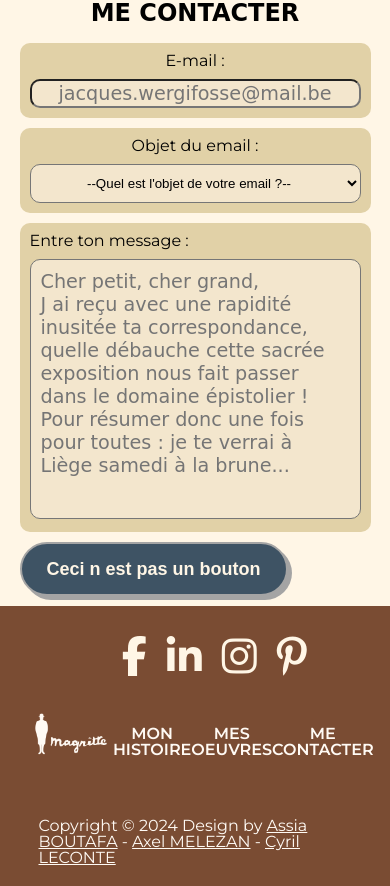
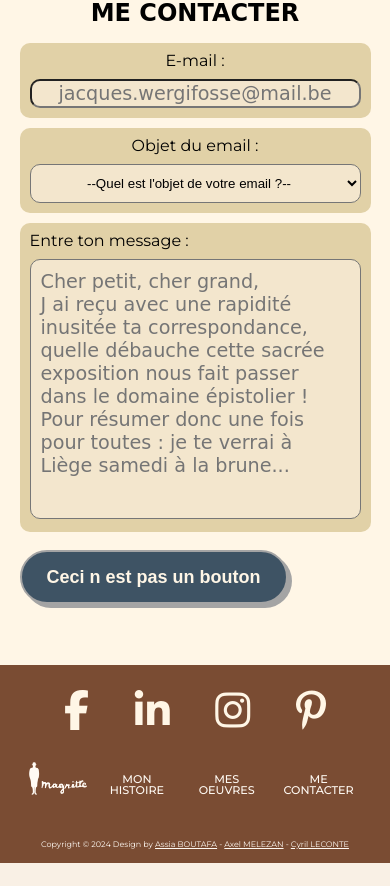
Before and after one commit to AxelMlz/wild-code-school-Projet1, a PHP site: page / in a window 390 px wide. Shown: the part 3810-4696 px from the top of the page. After the commit the page ends 4673 px from the top, so only its background shows below. Run offline with PHP 8.4, Linux system fonts and the light colour scheme; some libraries are stand-ins or nearby versions; some web fonts are replaced.

Commit message:
responsive footer

```diff
--- a/components/footer.html
+++ b/components/footer.html
@@ -2,9 +2,9 @@
     <div class = 'footer__all__layout'>
         <div class = 'footer__icones__layout'>
             <a href='https://www.facebook.com/MagritteGallery/'><i class='fa-brands fa-facebook-f'></i></a>
-            <a href='https://www.linkedin.com/company/magritte-gallery/about/'></a><i class='fa-brands fa-linkedin-in'></i>
-            <a href='https://www.instagram.com/magrittegallery/'></a><i class='fa-brands fa-instagram'></i>
-            <a href='https://www.pinterest.fr/search/pins/?q=magritte&rs=typed'></a><i class='fa-brands fa-pinterest-p'></i>
+            <a href='https://www.linkedin.com/company/magritte-gallery/about/'><i class='fa-brands fa-linkedin-in'></i></a>
+            <a href='https://www.instagram.com/magrittegallery/'><i class='fa-brands fa-instagram'></i></a>
+            <a href='https://www.pinterest.fr/search/pins/?q=magritte&rs=typed'><i class='fa-brands fa-pinterest-p'></i></a>
         </div>
 
         <div class='footer__nav__layout'>
--- a/components/paintings.php
+++ b/components/paintings.php
@@ -3,20 +3,20 @@
 <section class='gallery'>
     <?php
     $galleries = [
-        'La reponse imprevue' => 'images/galerie/img1.png',
+        'La réponse imprévue' => 'images/galerie/img1.png',
         'Le faux miroir' => 'images/galerie/img2.png',
-        'Le chateau des pyrennes' => 'images/galerie/img3.png',
+        'Le château des pyrénnées' => 'images/galerie/img3.png',
         'Le soir qui tombe' => 'images/galerie/img4.png',
-        'Les valeurs personnel' => 'images/galerie/img5.png',
+        'Les valeurs personnelles' => 'images/galerie/img5.png',
         'Les amoureux II' => 'images/galerie/img6.png',
         'L\'homme du large' => 'images/galerie/img7.png',
         'Golconde' => 'images/galerie/img8.png',
         'Le fils de l\'homme' => 'images/galerie/img9.png',
-        'La duree poignardee' => 'images/galerie/img10.png',
+        'La durée poignardée' => 'images/galerie/img10.png',
         'La condition humaine' => 'images/galerie/img11.png',
         'La poitrine' => 'images/galerie/img12.png',
         'La trahison des images' => 'images/galerie/img13.png',
-        'la chambre d ecoute' => 'images/galerie/img14.png',
+        'la chambre d écoute' => 'images/galerie/img14.png',
     ];
     ?>
 
--- a/css_components/phonestyle.css
+++ b/css_components/phonestyle.css
@@ -115,3 +115,36 @@ header h1 {
 section .form__field__color--shape label {
     padding-bottom: var(--spacing);
 }
+
+/* FOOTER */
+
+footer {
+    padding: 5px;
+}
+
+.footer__icones__layout {
+    width: 90%;
+}
+
+.footer__nav__layout a {
+    font-size: 0.7rem;
+    margin-top: 10px;
+    padding: 10px;
+    color: #fffaf4;
+    font-weight: 500;
+    text-align: center;
+    margin-bottom: 10px;
+}
+
+footer img {
+    width: 8vh;
+}
+
+footer .body__all__centered p {
+    font-size: 0.5rem;
+}
+
+.footer__all__layout p a {
+    margin: 0;
+    padding: 0;
+}
--- a/css_components/style.css
+++ b/css_components/style.css
@@ -274,6 +274,8 @@ section .form__field__color--shape {
 
 /* CSS */
 .button-74 {
+  margin-top: 1vh;
+  margin-bottom: 6vh;
   background-color: var(--action-button-color);
   border: 2px solid var(--secondary-action-color);
   border-radius: 30px;
@@ -309,12 +311,6 @@ footer {
   background-color: var(--footer_color);
   padding: var(--spacing);
   margin-top: var(--spacing);
-}
-
-.footer__icones__layout {
-  display: flex;
-  flex-direction: column;
-  color: var(--main_color);
 }
 
 .footer__icones__layout {
@@ -366,13 +362,15 @@ footer img {
 }
 
 footer .body__all__centered p {
-  font-size: 1rem;
+  font-size: 0.8rem;
   font-family: var(--paragraphe_font_family);
   color: #fffaf4;
   text-decoration: none;
   margin: auto;
+  text-align: center;
   font-weight: 400;
-  padding: var(--spacing);
+  padding:0;
+  padding-bottom: var(--spacing);
 }
 
 .footer__all__layout p a {
@@ -381,7 +379,7 @@ footer .body__all__centered p {
 }
 
 /* END FOOTER CSS */
-
+/*
 #texts {
   .bloc-container {
     display: grid;
@@ -395,7 +393,8 @@ footer .body__all__centered p {
   .bloc-container {
     display: grid;
     grid-template-columns: 150px 150px 150px 150px;
-    /*grid-template-rows: 200px 200px;*/
+    /*grid-template-rows: 200px 200px;
     gap: 24px;
   }
 }
+*/
--- a/index.php
+++ b/index.php
@@ -39,7 +39,7 @@
                 require 'components/paintings.php';
             ?>
         </section>
-        <section id='form__field__color--shape__field__color--shape'>
+        <section id='form'>
             <?php
                 require 'components/form.php';
             ?>
@@ -50,7 +50,8 @@
                 <?php
                     require 'components/footer.html';
                 ?>
-            <div class='body__all__centered'>
+            </div>
+
         </footer>
 </body>
 
```
